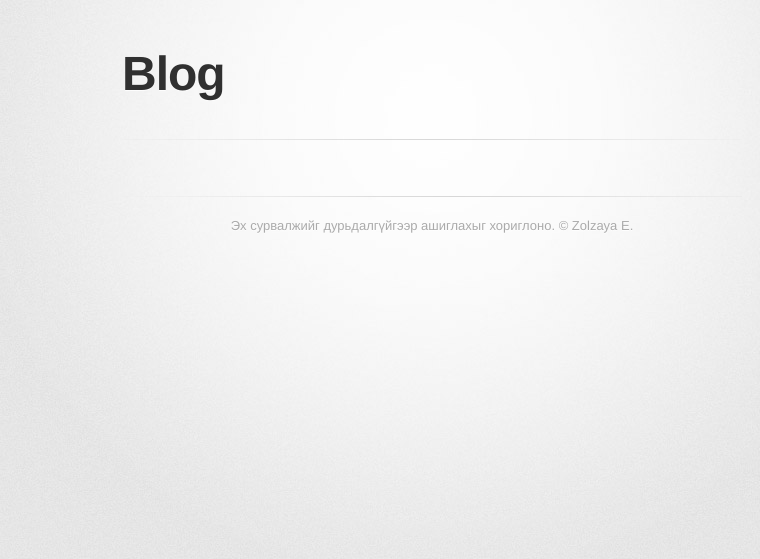
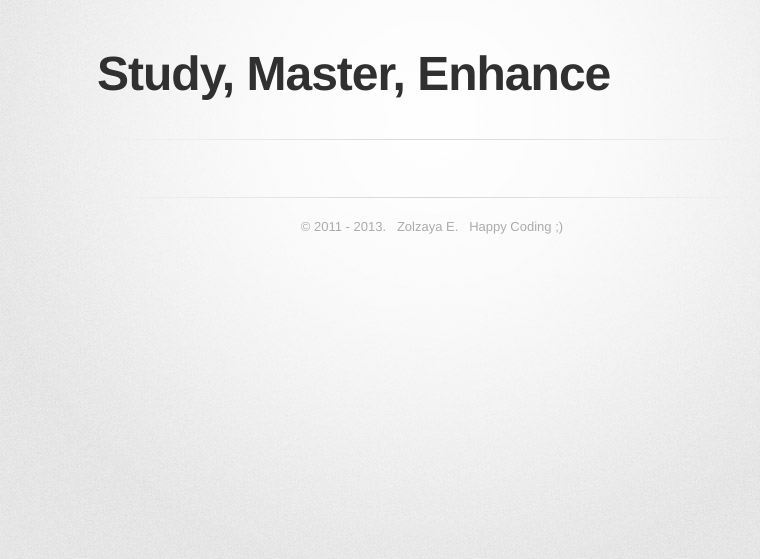
Before and after one commit to zolzaya/zolzaya.github.com, a Jekyll site: the page built from index.html, in a window 1280 px wide. Shown: the top 559 px of the page, without its empty margins (208-968 px from the left). Built offline with Jekyll 4.4.1, drawn with Linux system fonts in a browser that asks for light colours; some web fonts are replaced.

Commit message:
improving design

```diff
--- a/_layouts/default.html
+++ b/_layouts/default.html
@@ -6,17 +6,17 @@
   <head>
     <meta charset="utf-8">
     <meta http-equiv="X-UA-Compatible" content="IE=edge,chrome=1">
-    <title>{{ page.title }} &ndash; Zolzaya E.</title>
+    <title>{{ site.title }} &ndash; Zolzaya E.</title>
     <meta name="description" content="">
     <meta name="viewport" content="width=device-width">
 
     <link href="https://fonts.googleapis.com/css?family=Chivo:900" rel="stylesheet" type="text/css">
-    <link rel="stylesheet" href="css/bootstrap.min.css">
-    <link rel="stylesheet" href="css/bootstrap-responsive.min.css">
-    <link rel="stylesheet" href="css/pygment_trac.css">
-    <link rel="stylesheet" href="css/style.css">
+    <link rel="stylesheet" href="/css/bootstrap.min.css">
+    <link rel="stylesheet" href="/css/bootstrap-responsive.min.css">
+    <link rel="stylesheet" href="/css/pygment_trac.css">
+    <link rel="stylesheet" href="/css/style.css">
 
-    <script src="js/modernizr-2.6.2-respond-1.1.0.min.js"></script>
+    <script src="/js/modernizr-2.6.2-respond-1.1.0.min.js"></script>
   </head>
   <body>
     <!--[if lt IE 7]>
@@ -26,25 +26,23 @@
     <div id="container">
       <div class="inner">
         <header>
-          <h1>Blog</h1>
+          <h1>{{ site.title }}</h1>
         </header>
         <hr/>
 
-        <div class="span9">
+        <div class="span7">
           {{ content }}
         </div>
 
-        <footer>
-          Эх сурвалжийг дурьдалгүйгээр ашиглахыг хориглоно. &copy; Zolzaya E.
+        <footer class="span7">
+          &copy; 2011 - 2013.&nbsp;&nbsp;&nbsp;Zolzaya E.&nbsp;&nbsp;&nbsp;Happy Coding ;)
         </footer>
       </div>
     </div>
 
-
-
-    <script src="js/jquery-1.9.1.min.js"></script>
-    <script src="js/bootstrap.min.js"></script>
-    <script src="js/main.js"></script>
+    <script src="/js/jquery-1.9.1.min.js"></script>
+    <script src="/js/bootstrap.min.js"></script>
+    <script src="/js/main.js"></script>
 
     <script>
       var _gaq=[['_setAccount','UA-39617536-1'],['_trackPageview']];
--- a/css/style.css
+++ b/css/style.css
@@ -6,21 +6,28 @@
   color: #6d6d6d;
   font-family: 'Helvetica Neue', Helvetica, Arial, serif; }
 
+.span7 {
+  margin-left: 0px !important; }
+
 hr {
   height: 1px;
   line-height: 1px;
   margin-top: 1em;
+  margin-bottom: 0px !important;
   padding-bottom: 1em;
-  border: none;
+  border-top: none !important;
+  border-bottom: none !important;
   background: transparent url("../img/hr.png") 50% 0 no-repeat; }
 
 #container {
   background: transparent url(../img/highlight-bg.jpg) 50% 0 no-repeat;
   min-height: 595px; }
   #container .inner {
-    width: 620px;
-    margin: 0 auto; }
+    width: 670px;
+    margin: 0 auto;
+    height: auto; }
     #container .inner header {
+      width: 100%;
       padding-top: 35px;
       padding-bottom: 10px; }
       #container .inner header h1 {
--- a/index.html
+++ b/index.html
@@ -1,11 +1,11 @@
 ---
 layout: default
-title:  Master, Study, Enhance
+title:  Study, Master, Enhance
 ---
 
 {% for post in site.posts %}
   <article>
-    <h3>{{ post.title }}</h3>
+    <h3><a href="{{ post.url }}">{{ post.title }}</a></h3>
     {{ post.date | date: "%d %B %Y" }}
   </article>
 {% endfor %}
```
Also changed, not shown: assets/style.scss (+17 -3 lines).
